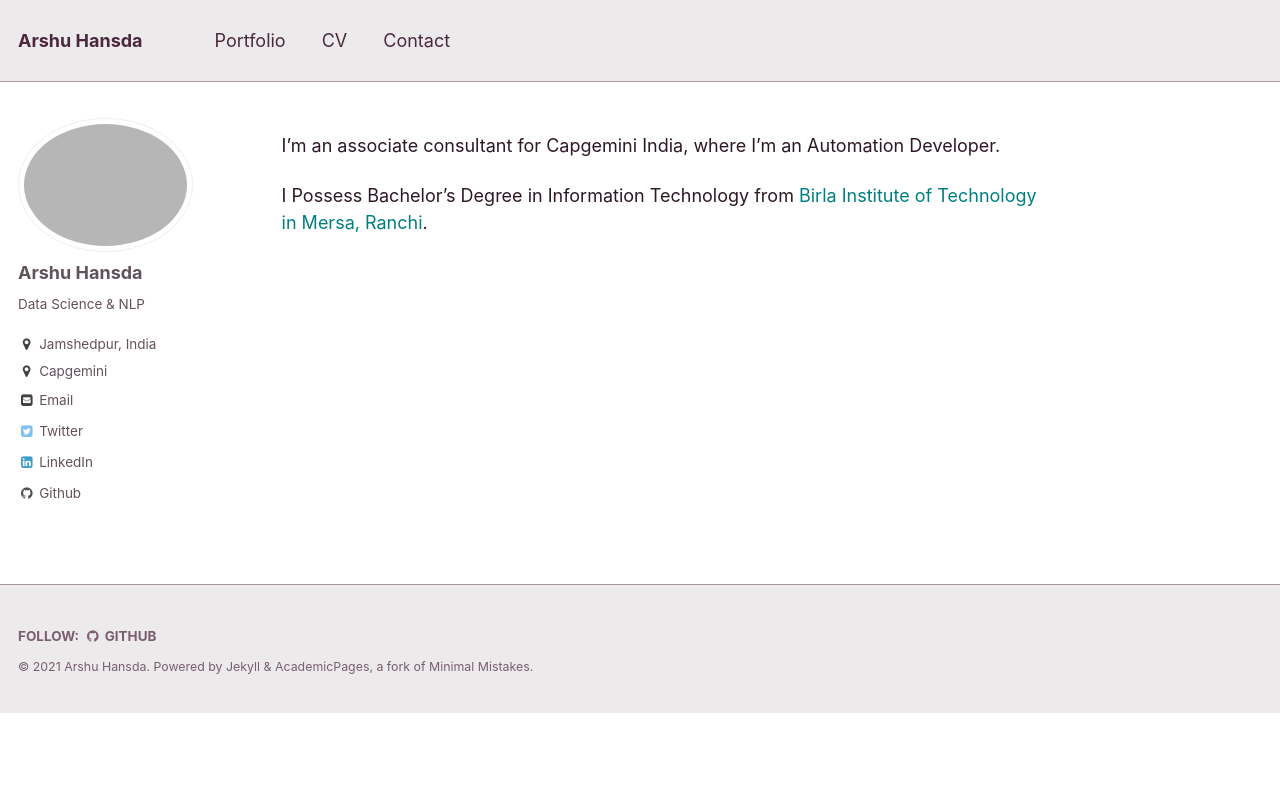
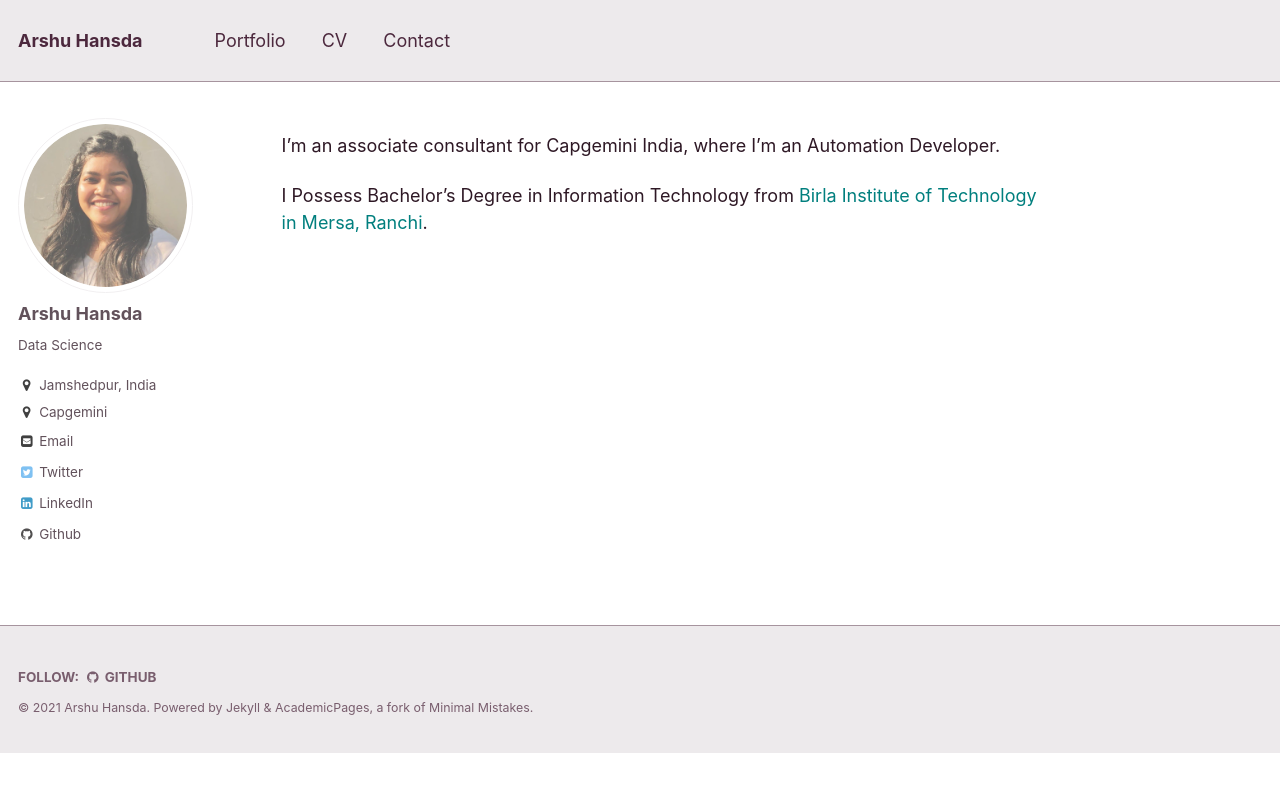
Before and after one commit to arshuhansda/arshuhansda.github.io, a Jekyll site: the page built from _pages/about.md, in a window 1280 px wide. Shown: the top 792 px of the page. Built offline with Jekyll 4.4.1, drawn with Linux system fonts in a browser that asks for light colours; part of the change alters nothing that is shown.

Commit message:
Update _config.yml

```diff
--- a/_config.yml
+++ b/_config.yml
@@ -66,16 +66,16 @@ social:
 # analytics:
 #   provider               :  "google-universal" # false (default), "google", "google-universal", "custom"
 #   google:
-#     tracking_id          :  "UA-127655615-1"
+#     tracking_id          :  ""
 
 # Site Author
 author:
   name             : "Arshu Hansda"
-  avatar           : "rachael_headshot (2).jpg"
-  bio              : "Data Science & NLP"
+  avatar           : "arshuhansda_logo.png"
+  bio              : "Data Science"
   location         : "Jamshedpur, India"
   employer         : "Capgemini"
-  # googlescholar    : "https://scholar.google.com/citations?user=1BKWg5gAAAAJ&hl=en"
+  # googlescholar    : ""
   email            : "arshuhansda0807@gmail.com"
   uri              :
   bitbucket        :
@@ -93,7 +93,7 @@ author:
   orcid            :
   pinterest        :
   soundcloud       :
-  stackoverflow    : # http://stackoverflow.com/users/123456/username
+  stackoverflow    :
   steam            :
   twitter          : "arshuhansda"
   vine             :
@@ -169,9 +169,6 @@ collections:
   portfolio:
     output: true
     permalink: /:collection/:path/
-  talks:
-    output: true
-    permalink: /:collection/:path/
 
 
 # Defaults
@@ -240,7 +237,7 @@ sass:
 permalink: /:categories/:title/
 # paginate: 5 # amount of posts to show
 # paginate_path: /page:num/
-timezone: America/Los_Angeles # http://en.wikipedia.org/wiki/List_of_tz_database_time_zones
+timezone: Asia/Calcutta # http://en.wikipedia.org/wiki/List_of_tz_database_time_zones
 
 
 # Plugins
```
